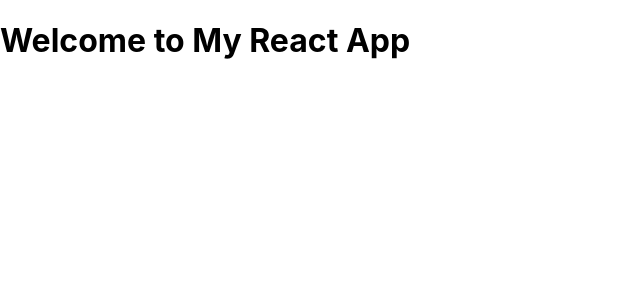
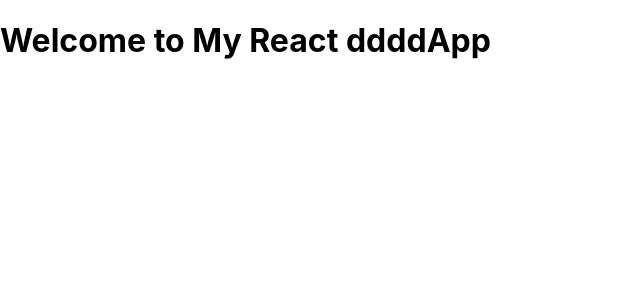
Before and after one commit to viitus/Portifolio, a React (Create React App) app: page / in a window 1280 px wide. Shown: the top 300 px of the page, without its empty margins (0-640 px from the left). Built offline with nearby package versions, Linux system fonts and the light colour scheme.

Commit message:
Update App.js

```diff
--- a/src/App.js
+++ b/src/App.js
@@ -4,7 +4,7 @@
 function App() {
   return (
     <div className="App">
-      <h1>Welcome to My React App</h1>
+      <h1>Welcome to My React ddddApp</h1>
     </div>
   );
 }
```
